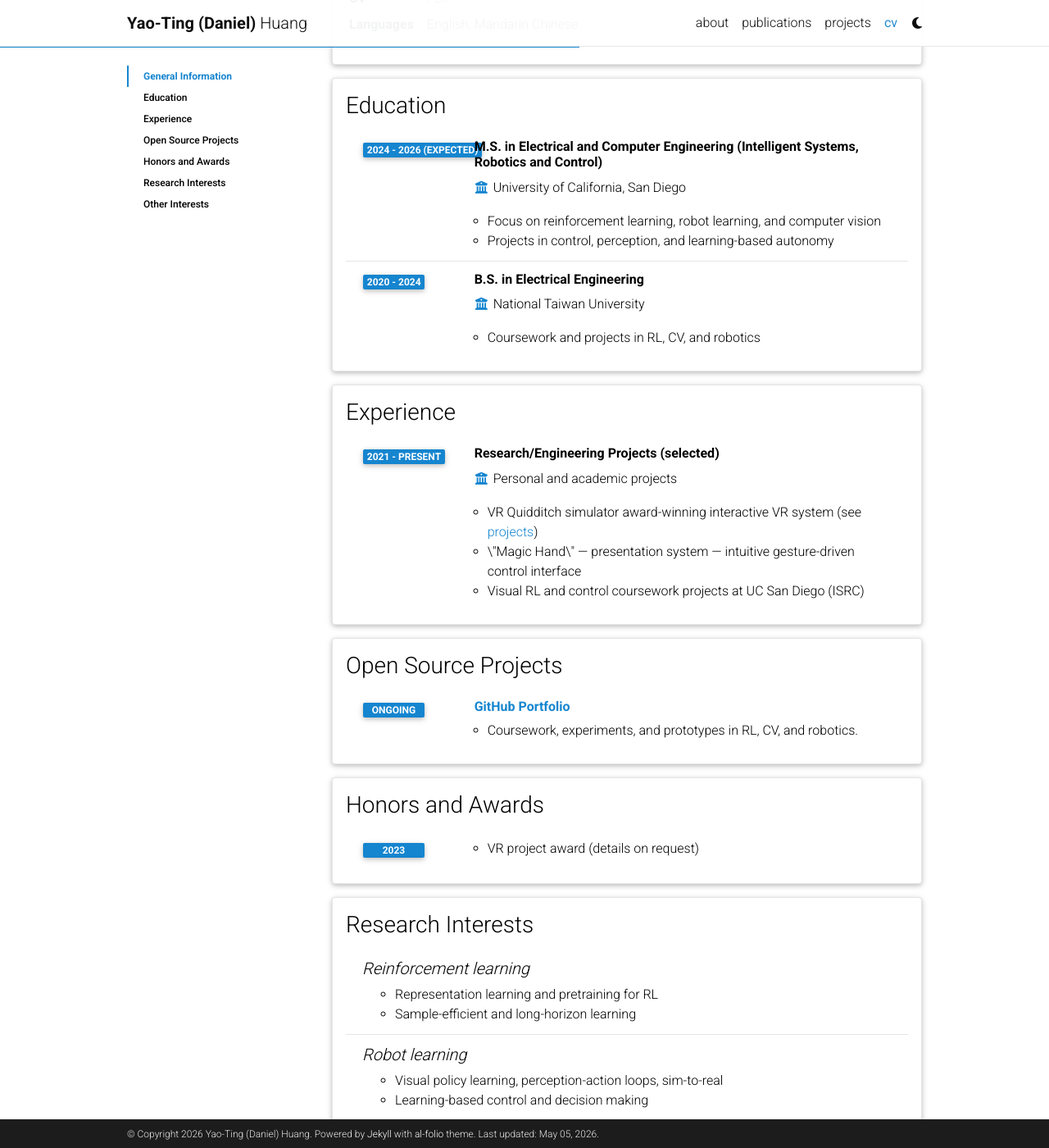
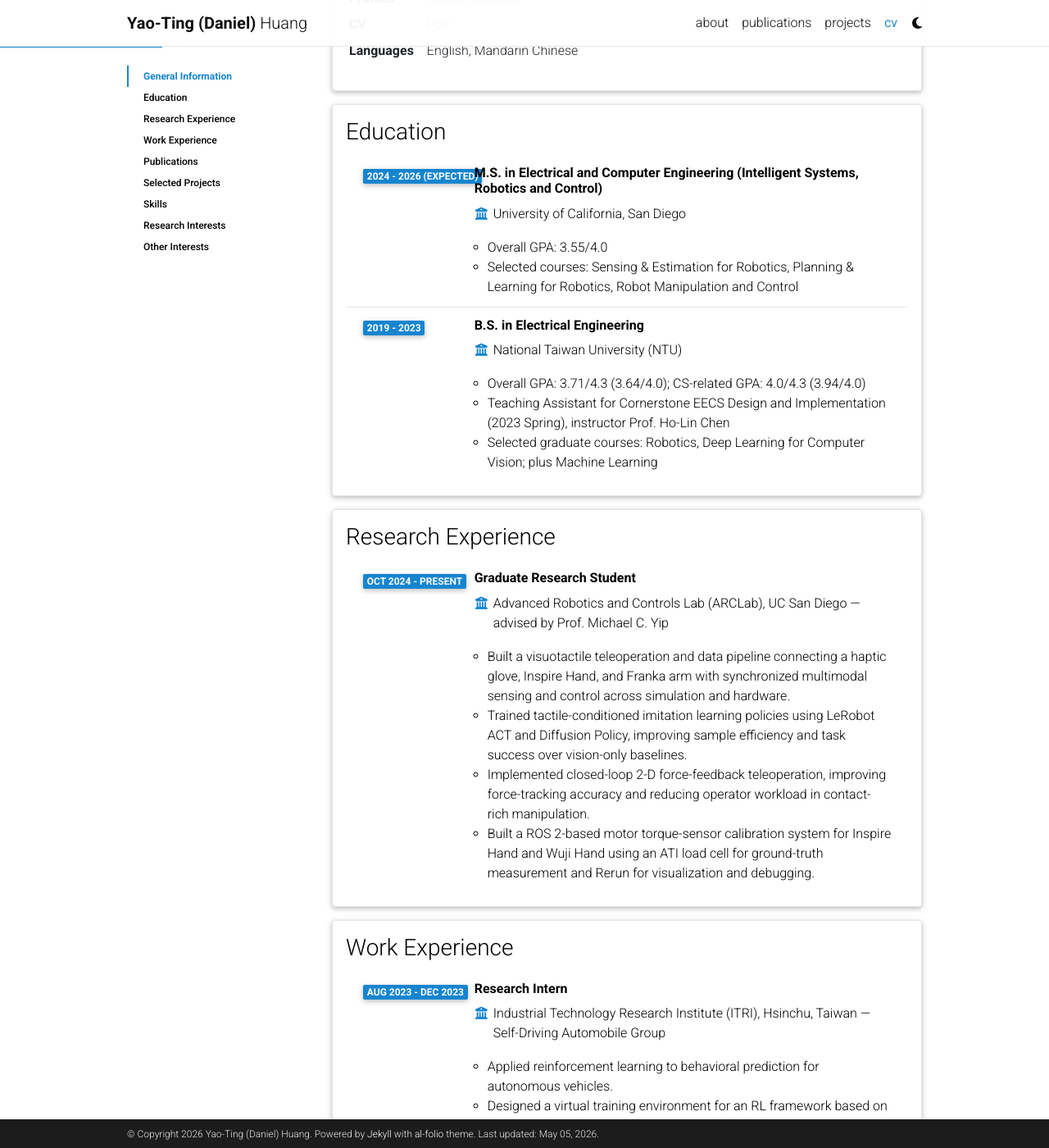
Before and after one commit to Daniel891116/Daniel891116.github.io, a Jekyll site: the page built from _pages/cv.md, in a window 1280 px wide and 1400 px high, scrolled down 391 px. Shown: the whole window at 82% size. Built offline with Jekyll 4.4.1, drawn with Linux system fonts in a browser that asks for light colours; full-size pictures stand in for the smaller copies a plugin makes; comment, search, counter and statistics services are not loaded; a style sheet for code colours, icons or effects is not loaded; some of the changed text lies outside the part shown.

Commit message:
update intro and CV

```diff
--- a/_bibliography/papers.bib
+++ b/_bibliography/papers.bib
@@ -3,7 +3,7 @@
   author={Atar, Soofiyan and Huang, Daniel and Richter, Florian and Yip, Michael},
   journal={arXiv preprint arXiv:2509.23075},
   year={2025},
-  pubstate={under review in International Conference on Robotics and Automation(ICRA'26)},
+  pubstate={under review in International Conference on Intelligent Robots and Systems(IROS'26)},
   abstract={Reinforcement learning (RL) and sim-to-real transfer have advanced robotic manipulation of rigid objects. Yet, policies remain brittle when applied to articulated mechanisms due to contact-rich dynamics and under-modeled joint phenomena such as friction, stiction, backlash, and clearances. We address this challenge through dexterous in-hand manipulation of articulated tools using a robotic hand with reduced articulation and kinematic redundancy relative to the human hand. Our controller augments a simulation-trained base policy with a sensor-driven refinement learned from hardware demonstrations, conditioning on proprioception and target articulation states while fusing whole-hand tactile and force feedback with the policy's internal action intent via cross-attention-based integration. This design enables online adaptation to instance-specific articulation properties, stabilizes contact interactions, regulates internal forces, and coordinates coupled-link motion under perturbations. We validate our approach across a diversity of real-world examples, including scissors, pliers, minimally invasive surgical tools, and staplers. We achieve robust transfer from simulation to hardware, improved disturbance resilience, and generalization to previously unseen articulated tools, thereby reducing reliance on precise physical modeling in contact-rich settings.},
   eprinttype={arxiv},
   eprint={2509.23075},
@@ -19,7 +19,7 @@
   author={Huang, Yao-Ting and Calimbahin, Kaitlin and Honma, Jake and Li, Logan and Hernandezand, Omar and Yip, Michael},
   journal={},
   year={2025},
-  pubstate={under review in International Conference on Robotics and Automation(ICRA'26)},
+  pubstate={under review in International Conference on Intelligent Robots and Systems(IROS'26)},
   abstract={Humans rely on directional fingertip cues, particularly normal forces, to probe and regulate contact during manipulation, yet most wearable gloves render only vibration or single-axis force, leaving direction ambiguous. Without directional cues, users must infer contact force from vision alone, which leads to over-pressing, inconsistent control, and reduced precision in robotic teleoperation. We present the N2D Haptic Glove, a multi-finger wearable device that renders planar vector forces at each fingertip using a compact, transparency-focused mechanical design with on-hand actuation that preserves natural motion. Through benchtop validations and teleoperation user studies involving haptically teleoperating a humanoid robot, we demonstrate that multi-directional fingertip feedback significantly improves user ability to regulate contact, reduce overshoot, and improve consistency in interactions compared to visual-only or 1D haptic feedback. These findings establish the N2D Haptic Glove and directional finger-based haptics device as an important modality for contact-rich teleoperation, immersive simulation, and robot learning from demonstrations.},
   eprinttype={},
   eprint={},
--- a/_data/cv.yml
+++ b/_data/cv.yml
@@ -5,10 +5,12 @@
       value: Yao-Ting (Daniel) Huang
     - name: Email
       value: yaotinghuang.us@gmail.com
+    - name: Phone
+      value: (+1) 858-220-4949
     - name: Profiles
       value: <a href="https://github.com/Daniel891116" target="_blank">GitHub</a>, <a href="https://www.linkedin.com/in/danielhyt" target="_blank">LinkedIn</a>
     - name: CV
-      value: <a href="/assets/pdf/CV_Daniel.pdf" target="_blank">PDF</a>
+      value: <a href="/assets/pdf/CV_Yao-Ting_Huang.pdf" target="_blank">PDF</a>
     - name: Languages
       value: English, Mandarin Chinese
 
@@ -19,53 +21,103 @@
       institution: University of California, San Diego
       year: 2024 - 2026 (expected)
       description:
-        - Focus on reinforcement learning, robot learning, and computer vision
-        - Projects in control, perception, and learning-based autonomy
+        - "Overall GPA: 3.55/4.0"
+        - "Selected courses: Sensing & Estimation for Robotics, Planning & Learning for Robotics, Robot Manipulation and Control"
     - title: B.S. in Electrical Engineering
-      institution: National Taiwan University
-      year: 2020 - 2024
+      institution: National Taiwan University (NTU)
+      year: 2019 - 2023
       description:
-        - Coursework and projects in RL, CV, and robotics
+        - "Overall GPA: 3.71/4.3 (3.64/4.0); CS-related GPA: 4.0/4.3 (3.94/4.0)"
+        - "Teaching Assistant for Cornerstone EECS Design and Implementation (2023 Spring), instructor Prof. Ho-Lin Chen"
+        - "Selected graduate courses: Robotics, Deep Learning for Computer Vision; plus Machine Learning"
 
-- title: Experience
+- title: Research Experience
   type: time_table
   contents:
-    - title: Research/Engineering Projects (selected)
-      institution: Personal and academic projects
-      year: 2021 - present
+    - title: Graduate Research Student
+      institution: Advanced Robotics and Controls Lab (ARCLab), UC San Diego — advised by Prof. Michael C. Yip
+      year: Oct 2024 - present
       description:
-        - VR Quidditch simulator  award-winning interactive VR system (see <a href="/projects/" target="_blank">projects</a>)
-        - \"Magic Hand\" — presentation system — intuitive gesture-driven control interface
-        - Visual RL and control coursework projects at UC San Diego (ISRC)
+        - Built a visuotactile teleoperation and data pipeline connecting a haptic glove, Inspire Hand, and Franka arm with synchronized multimodal sensing and control across simulation and hardware.
+        - Trained tactile-conditioned imitation learning policies using LeRobot ACT and Diffusion Policy, improving sample efficiency and task success over vision-only baselines.
+        - Implemented closed-loop 2-D force-feedback teleoperation, improving force-tracking accuracy and reducing operator workload in contact-rich manipulation.
+        - Built a ROS 2-based motor torque-sensor calibration system for Inspire Hand and Wuji Hand using an ATI load cell for ground-truth measurement and Rerun for visualization and debugging.
 
-- title: Open Source Projects
+- title: Work Experience
   type: time_table
   contents:
-    - title: <a href="https://github.com/Daniel891116" target="_blank">GitHub Portfolio</a>
-      year: ongoing
-      description: Coursework, experiments, and prototypes in RL, CV, and robotics.
+    - title: Research Intern
+      institution: Industrial Technology Research Institute (ITRI), Hsinchu, Taiwan — Self-Driving Automobile Group
+      year: Aug 2023 - Dec 2023
+      description:
+        - Applied reinforcement learning to behavioral prediction for autonomous vehicles.
+        - Designed a virtual training environment for an RL framework based on real-world collected vehicle data.
 
-- title: Honors and Awards
+- title: Publications
   type: time_table
   contents:
-    - year: 2023
+    - title: "The N2D Haptic Glove: A Multi-Finger Glove for 2D Directional Force Feedback for Contact Rich Manipulation"
+      year: 2025
+      description:
+        - "<b>Yao-Ting Huang</b>, Kaitlin Calimbahin, Jake Honma, Logan Li, Omar Hernandez, Michael Yip"
+        - Under review, IROS 2026
+    - title: In-Hand Manipulation of Articulated Tools with Dexterous Robot Hands with Sim-to-Real Transfer
+      year: 2025
+      description:
+        - "Soofiyan Atar, <b>Daniel Huang</b>, Florian Richter, Michael Yip"
+        - "arXiv:2509.23075; under review, IROS 2026"
+
+- title: Selected Projects
+  type: time_table
+  contents:
+    - title: Visual-Inertial SLAM (ECE 276A)
+      year: Jan 2025 - Mar 2025
+      description:
+        - Built a stereo pipeline (Shi-Tomasi / optical-flow / RANSAC) with EKF fusion; update time under 50 ms on recorded sequences.
+        - Tuned noise models and outlier rejection; achieved ~80% drift reduction vs IMU-only across 3 evaluation runs.
+        - Implemented robust keyframe logic to sustain tracking under fast motion.
+    - title: Motion Planning Algorithms (ECE 276B)
+      year: Apr 2025 - May 2025
+      description:
+        - Developed Weighted A* and KD-accelerated Connect-RRT planners for 3-D obstacle maps; achieved 26x NN-query speed-up with cKDTree.
+        - Across 7 maps, Weighted A* (w=2) ran 23% faster than optimal A* with only 3% longer paths.
+        - Comparative study of runtime, memory, and path quality across search-based and sampling-based methods.
+    - title: Magic Hand — Real-Time RGB-D Arm-Pose Guided Laser Pointer (2023 MakeNTU)
+      year: Apr 2023 - May 2023
+      description:
+        - Applied YOLOv5 on RGB-D frames from an Intel RealSense camera to localize arm joints and steer a laser pointer in real time.
+        - Optimized inference with optical-flow tracking to sustain 60+ FPS on a laptop CPU.
+        - Award-winning demo with low-latency pointing and smooth user interaction.
+
+- title: Skills
+  type: nested_list
+  contents:
+    - title: Programming
       items:
-        - VR project award (details on request)
+        - Python, C/C++, C#, MATLAB, JavaScript, PyTorch
+    - title: Simulation
+      items:
+        - ROS 2, Isaac Lab, Isaac Sim, Mujoco, Unity, Blender
+    - title: Hardware
+      items:
+        - Jetson Nano, Raspberry Pi, STM32, Arduino, Teensy
+        - Mechanical design (CAD, Onshape)
+    - title: Robotic Systems
+      items:
+        - Franka Panda Arm, Unitree G1, Inspire Hand, Wuji Hand, UAVs
 
 - title: Research Interests
   type: nested_list
   contents:
-    - title: Reinforcement learning
+    - title: Dexterous and contact-rich manipulation
       items:
-        - Representation learning and pretraining for RL
-        - Sample-efficient and long-horizon learning
-    - title: Robot learning
+        - Visuotactile policy learning, imitation learning, sim-to-real transfer
+    - title: Multimodal perception for robotics
       items:
-        - Visual policy learning, perception-action loops, sim-to-real
-        - Learning-based control and decision making
-    - title: Computer vision
+        - Fusion of vision, force, and tactile feedback for slip and contact-state estimation
+    - title: Teleoperation systems
       items:
-        - Multimodal perception for embodied agents
+        - End-to-end firmware, communication, force-feedback computation, and kinematics modeling
 
 - title: Other Interests
   type: list
```
Also changed, not shown: _news/announcement_6.md (+2 -2 lines), _news/announcement_7.md (added, +8 -0 lines), _pages/about.md (+9 -8 lines), _projects/1_project.md (deleted, +0 -81 lines), _projects/3_project.md (deleted, +0 -81 lines), _projects/6_project.md (deleted, +0 -80 lines), 1 other file.
